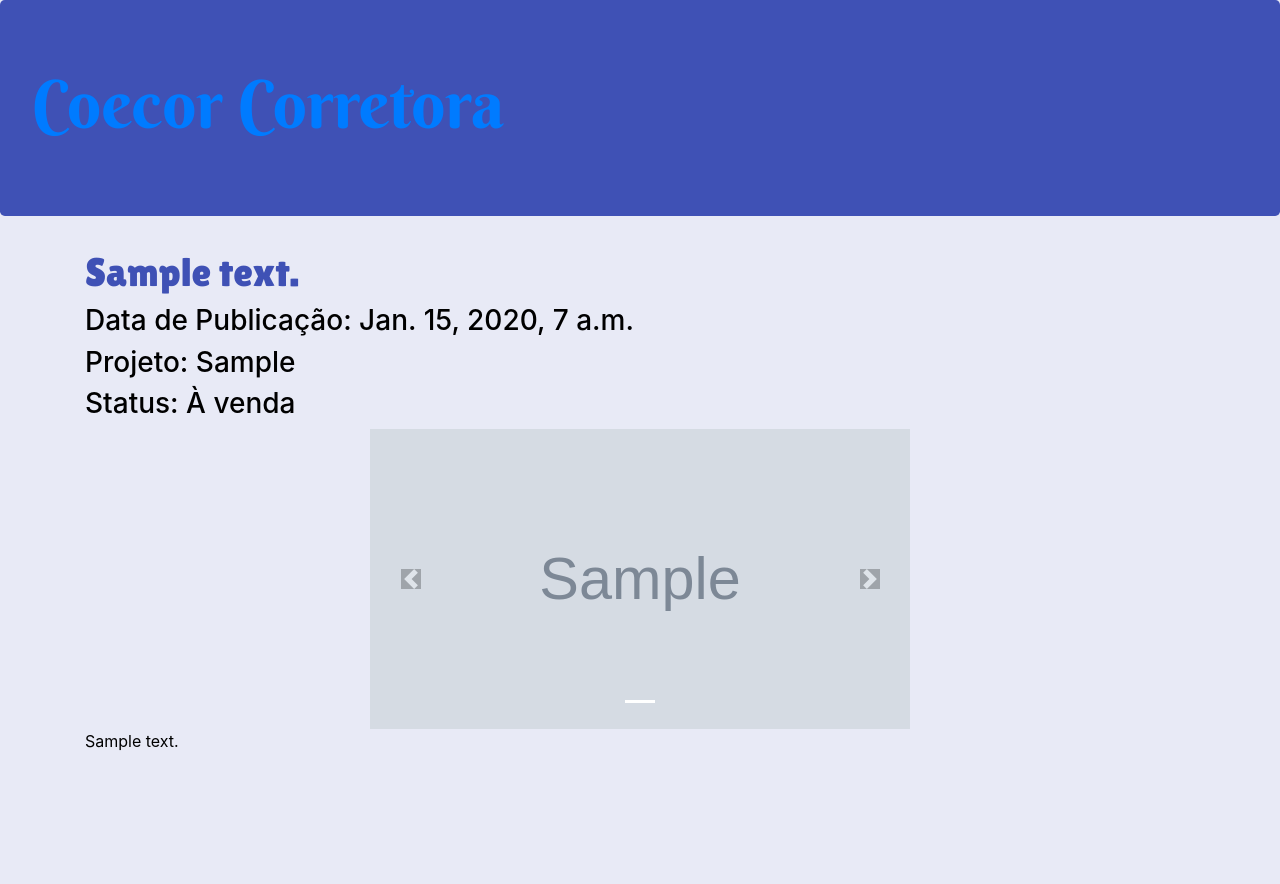
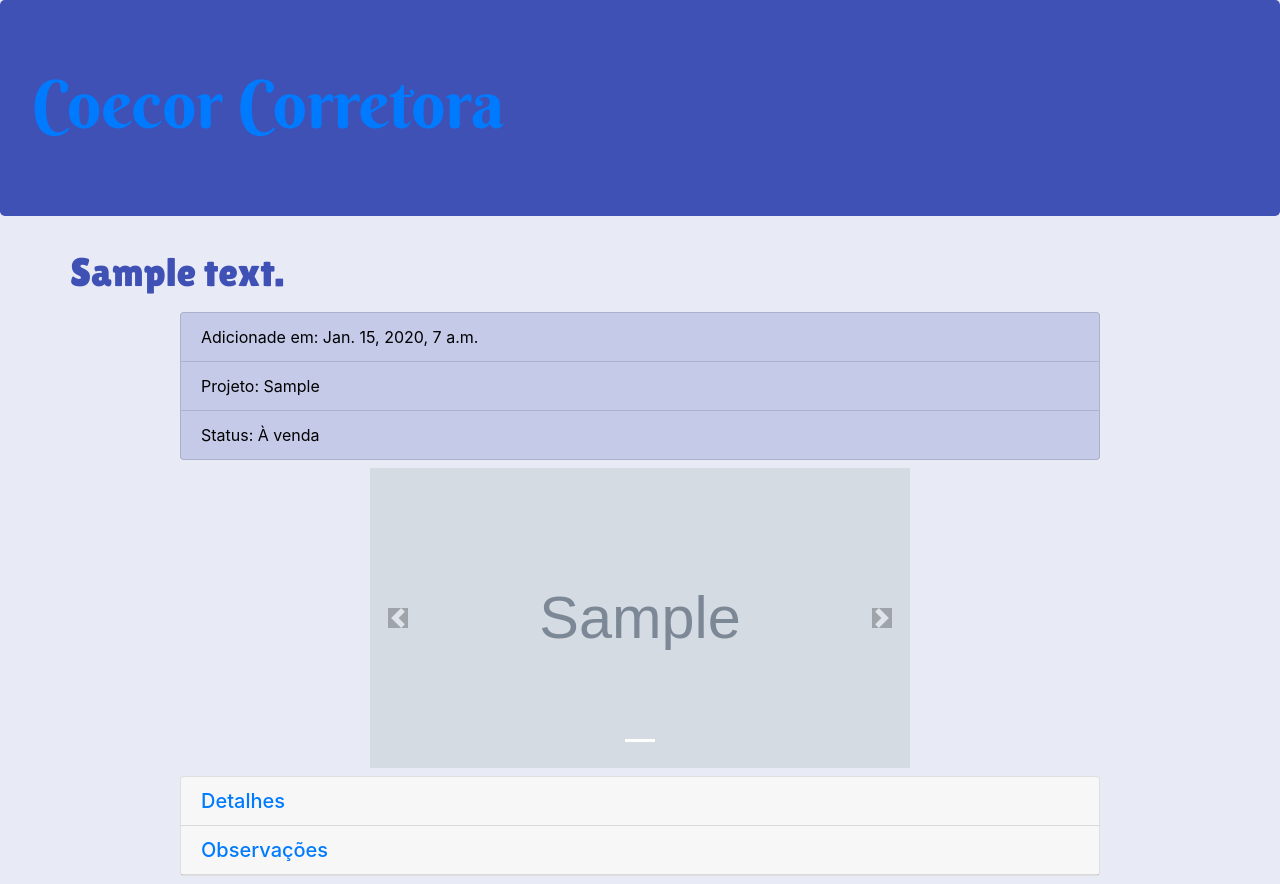
Before and after one commit to Evnsan/djangoTest, a Django app: page /imoveis/1/ in a window 1280 px wide. Before the commit the page ends 751 px from the top, so only its background shows below. Run offline with Django 3.2, Linux system fonts and the light colour scheme; tables that the repository leaves empty hold one stand-in row (values such as "Sample post"); grey boxes marked "Sample" are stand-in pictures; some libraries are stand-ins or nearby versions.

Commit message:
Update detail template

```diff
--- a/imoveis/templates/imoveis/detail.html
+++ b/imoveis/templates/imoveis/detail.html
@@ -1,22 +1,38 @@
 {% extends 'imoveis/base.html' %}
 
 {% block content %}
+  <div class='row pb-2'>
     <h2> {{ build.address }} </h2>
-  <h3> Data de Publicação: {{ build.pub_date }} </h3>
-  <h3> Projeto: {{ build.project }} </h3>
-  <h3> Status:
+  </div>
+  <div class='row pb-2'>
+    <div class="col-md-1">
+    </div>
+    <div class="col-md-10">
+      <ul class="list-group">
+        <li class="list-group-item my-theme-l4">
+          Adicionade em: {{ build.pub_date }}
+        </li>
+        <li class="list-group-item my-theme-l4">
+          Projeto: {{ build.project }}
+        </li>
+        <li class="list-group-item my-theme-l4"> Status:
           {% if build.selling %}
           À venda
           {% else %}
           Vendido
           {% endif %}
-  </h3>
+        </li>
+      </ul>
+    </div>
+    <div class="col-md-1">
+    </div>
+  </div>
 
-	<div class='row'>
+  {% if build.pictures.all %}
+  <div class='row pb-2'>
     <div class='col-md-3'>
     </div>
-		<div class='col-md-6'>
-			<div id="picture-show" class="carousel slide" data-ride="carousel">
+    <div id="picture-show" class="carousel slide col-md-6" data-ride="carousel">
       <ol class="carousel-indicators">
         {% for picture in build.pictures.all %}
         {% if forloop.counter0 == 0 %}
@@ -46,22 +62,104 @@
         <span class="sr-only">Next</span>
       </a>
     </div>
-		</div>
     <div class='col-md-3'>
     </div>
   </div>
+  {% endif %}
 
+  <div class='row pb-2'>
+    <div class="col-md-1">
+    </div>
+    <div id='accordion' role='tablist' aria-multiselect-table='true' class='col-md-10'>
+      <div class='card'>
+        <div class='card-header' role='tab' id='details'>
+          <h5 class='mb-0'>
+            <a data-toggle='collapse' data-parent='#accordion'
+                href='#details_body' aria-expanded='false'>
+              Detalhes
+            </a>
+          </h5>
+        </div>
+        <div id='details_body' class='collapse hide' role='tabpanel'
+             aria-labelledby= 'detail'>
+          <div class='card-block'>
+            <ul class="list-group">
+              <li class="list-group-item my-theme-l4">
+                Idade: {{ build.age }}
+              </li>
+              <li class="list-group-item my-theme-l4">
+                Tipo: {{ build.building_type }}
+              </li>
+              <li class="list-group-item my-theme-l4">
+                Unidade: {{ build.unity }}
+              </li>
+              <li class="list-group-item my-theme-l4">
+                Face:
+                {% if build.face == 'N' %} Norte
+                {% elif build.face == 'S' %} Sul
+                {% elif build.face == 'L' %} Leste
+                {% elif build.face == 'O' %} Oeste
+                {% endif %}
+              </li>
+              <li class="list-group-item my-theme-l4">
+                Vazio:
+                {% if build.empty %} Sim
+                {% else %} Não
+                {% endif %}
+              </li>
+              <li class="list-group-item my-theme-l4">
+                Valor de venda: R$ {{ build.selling_price }}
+              </li>
+              <li class="list-group-item my-theme-l4">
+                IPTU: R$ {{ build.iptu }}
+              </li>
+              <li class="list-group-item my-theme-l4">
+                Tamanho: {{ build.square_meters }} m<sup>2</sup>
+              </li>
+              <li class="list-group-item my-theme-l4">
+                Unidades por andar: {{ build.units_per_floor }}
+              </li>
+              <li class="list-group-item my-theme-l4">
+                Zelador: {{ build.janitor_name }}
+              </li>
+              <li class="list-group-item my-theme-l4">
+                Vagas na garagem: {{ build.parking_slots }}
+              </li>
+              <li class="list-group-item my-theme-l4">
+                Banheiros: {{ build.bedrooms }}
+              </li>
+              <li class="list-group-item my-theme-l4">
+                Lavabos: {{ build.washrooms }}
+              </li>
+              <li class="list-group-item my-theme-l4">
+                Suites: {{ build.suites }}
+              </li>
+            </ul>
+          </div>
+        </div>
+        <div class='card-header' role='tab' id='observations'>
+          <h5 class='mb-0'>
+            <a data-toggle='collapse' data-parent='#accordion'
+                href='#observations_body' aria-expanded='false'>
+              Observações
+            </a>
+          </h5>
+        </div>
+        <div id='observations_body' class='collapse hide' role='tabpanel'
+             aria-labelledby= 'observations'>
+          <div class='card-block'>
+            <ul class="list-group">
               {% for observation in build.observation_set.all %}
-	<p>{{ observation.description }}</p>
+              <li class="list-group-item my-theme-l4">
+                {{ observation.description }}
+              </li>
               {% endfor %}
-
-    <script>
-Holder.addTheme('gray', {
-  bg: '#777',
-  fg: 'rgba(255,255,255,.75)',
-  font: 'Helvetica',
-  fontweight: 'normal'
-})
-    </script>
-
+            </ul>
+          </div>
+        </div>
+      </div>
+    </div>
+    <div class="col-md-1">
+    </div>
+  </div>
   {% endblock %}
```
Lines whose indentation alone changed are shown as unchanged.
